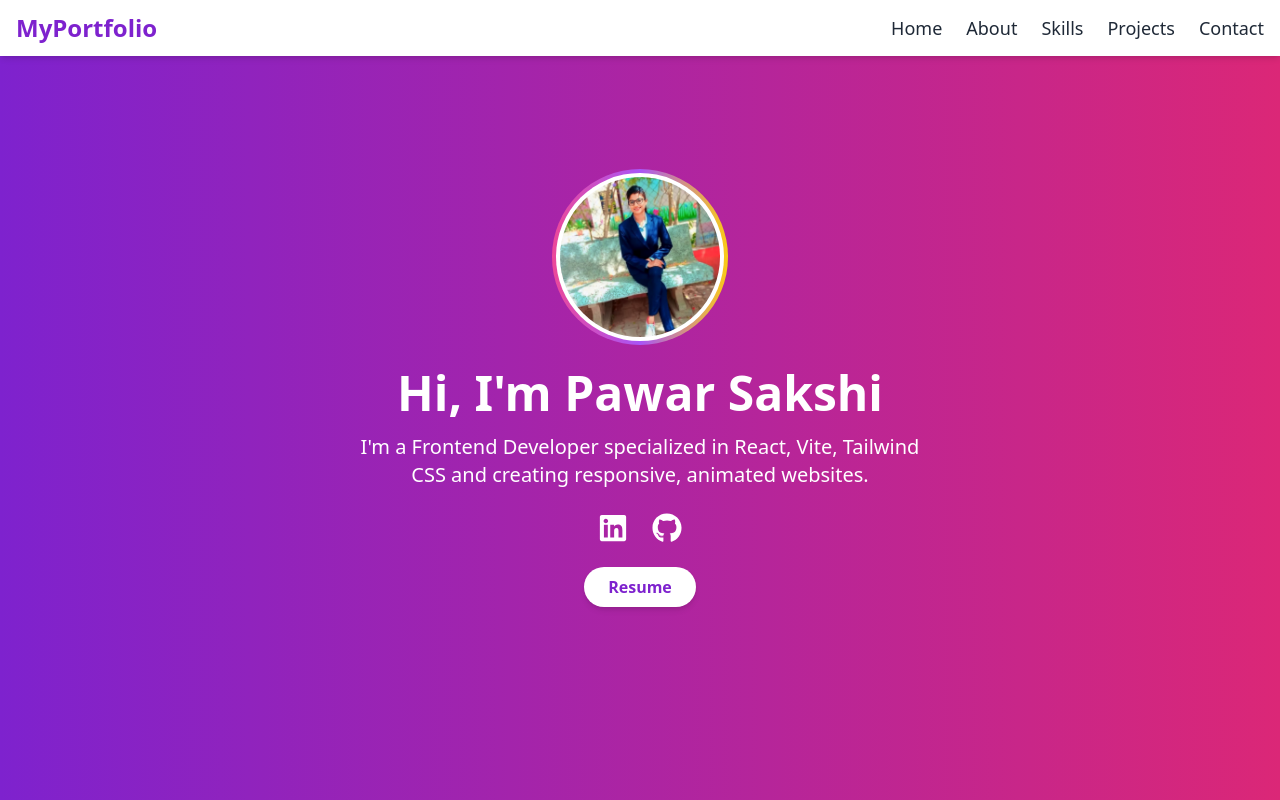
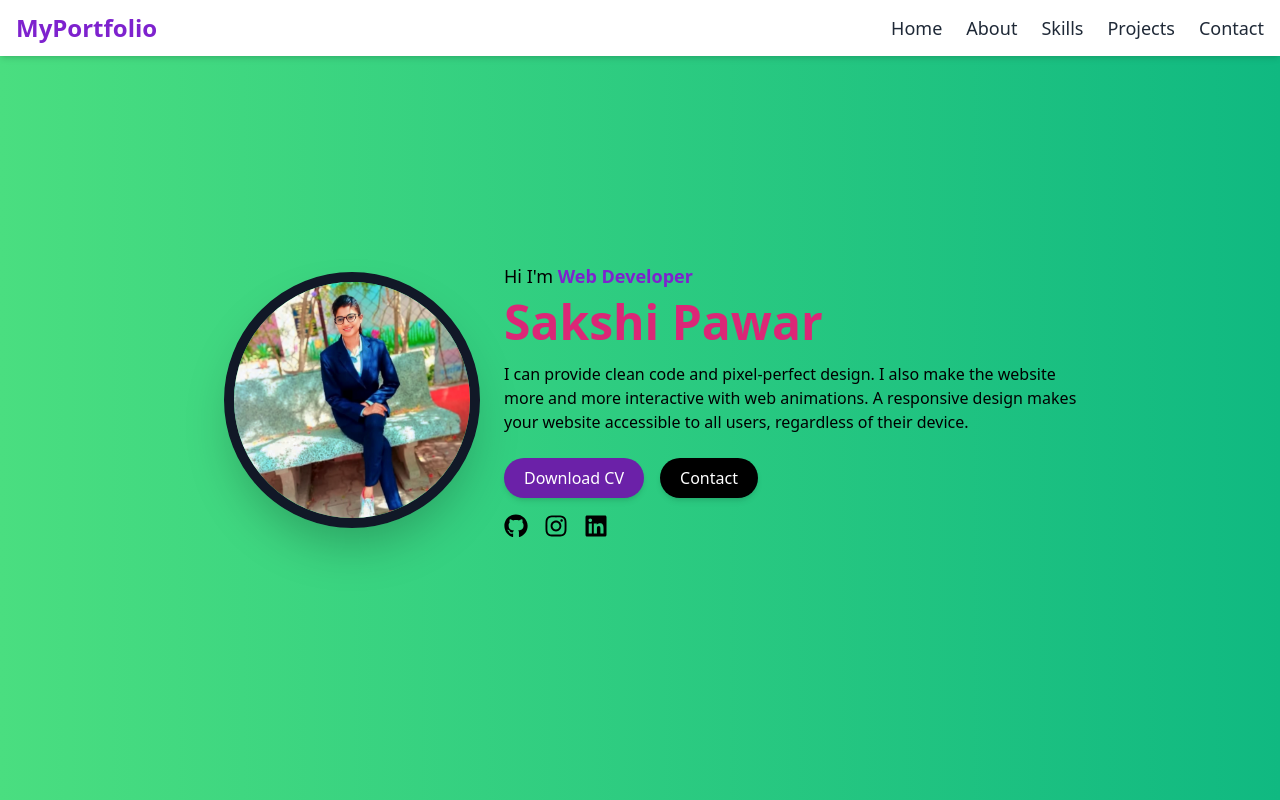
Before and after one commit to sakshiipawar3/myportfolio, a React (Vite) app: page / in a window 1280 px wide. Shown: the top 800 px of the page. Built offline with nearby package versions, Linux system fonts and the light colour scheme; the HTML template or start-up script is replaced by a standard one.

Commit message:
Update Home.jsx layout and content

```diff
--- a/src/components/Home.jsx
+++ b/src/components/Home.jsx
@@ -1,64 +1,62 @@
 import React from 'react';
-import { FaGithub, FaLinkedin } from 'react-icons/fa';
-import profilePic from '../assets/profile.jpg';
+import { FaGithub, FaLinkedin, FaInstagram } from 'react-icons/fa';
+import profilePic from '../assets/profile.jpg'; // Make sure this exists
 
 const Home = () => {
   return (
     <section
       id="home"
-      className="min-h-screen flex flex-col justify-center items-center bg-gradient-to-r from-purple-700 to-pink-600 text-white text-center px-4"
+      className="min-h-screen flex flex-col md:flex-row items-center justify-center px-6 bg-gradient-to-r from-green-400 to-emerald-500 text-white"
     >
-      {/* Profile Picture with Colorful Circle */}
-      <div className="relative w-44 h-44 mb-6">
-        {/* Colorful Circle Animation */}
-        <div className="absolute inset-0 rounded-full bg-gradient-to-r from-pink-500 via-purple-500 to-yellow-400 animate-spin-slow p-1">
-          <div className="bg-white rounded-full w-full h-full flex items-center justify-center">
+      {/* Left - Profile Picture Circle */}
+      <div className="w-64 h-64 rounded-full shadow-2xl border-[10px] border-gray-900 overflow-hidden m-6">
         <img
           src={profilePic}
-              alt="Portfolio"
-              className="w-40 h-40 rounded-full object-cover"
+          alt="Sakshi Pawar"
+          className="w-full h-full object-cover"
         />
       </div>
-        </div>
-      </div>
 
-      {/* Title */}
-      <h1 className="text-5xl font-extrabold mb-4">Hi, I'm Pawar Sakshi</h1>
-
-      {/* Description */}
-      <p className="text-xl max-w-xl mb-6">
-        I'm a Frontend Developer specialized in React, Vite, Tailwind CSS and creating responsive, animated websites.
+      {/* Right - Content */}
+      <div className="text-center md:text-left max-w-xl">
+        <p className="text-black text-lg font-medium mb-2">
+          Hi I'm <span className="text-purple-700 font-semibold">Web Developer</span>
+        </p>
+        <h1 className="text-5xl font-bold text-pink-600 mb-4">Sakshi Pawar</h1>
+        <p className="text-black mb-6">
+          I can provide clean code and pixel-perfect design. I also make the website more and more interactive with web animations. A responsive design makes your website accessible to all users, regardless of their device.
         </p>
 
-      {/* Social Icons */}
-      <div className="flex space-x-6 text-3xl mb-6">
+        {/* Buttons */}
+        <div className="flex gap-4 justify-center md:justify-start mb-4">
           <a
-          href="https://www.linkedin.com/feed"
-          target="_blank"
-          rel="noopener noreferrer"
-          className="hover:text-gray-300 transition duration-300"
+            href="/resume.pdf"
+            download
+            className="bg-purple-800 text-white px-5 py-2 rounded-full shadow-md hover:scale-105 transition"
           >
-          <FaLinkedin />
+            Download CV
           </a>
           <a
-          href="https://github.com/sakshiipawar3"
-          target="_blank"
-          rel="noopener noreferrer"
-          className="hover:text-gray-300 transition duration-300"
+            href="#contact"
+            className="bg-black text-white px-5 py-2 rounded-full shadow-md hover:scale-105 transition"
           >
-          <FaGithub />
+            Contact
           </a>
         </div>
 
-      {/* Resume Button */}
-      <a
-        href="/resume.pdf"
-        target="_blank"
-        rel="noopener noreferrer"
-        className="bg-white text-purple-700 px-6 py-2 rounded-full font-semibold shadow-md hover:bg-gray-100 transition duration-300 mb-6"
-      >
-        Resume
+        {/* Social Icons */}
+        <div className="flex gap-4 justify-center md:justify-start text-black text-2xl">
+          <a href="https://github.com/sakshiipawar3" target="_blank" rel="noreferrer">
+            <FaGithub className="hover:text-gray-800 transition" />
           </a>
+          <a href="https://www.instagram.com/" target="_blank" rel="noreferrer">
+            <FaInstagram className="hover:text-pink-500 transition" />
+          </a>
+          <a href="https://www.linkedin.com/feed" target="_blank" rel="noreferrer">
+            <FaLinkedin className="hover:text-blue-700 transition" />
+          </a>
+        </div>
+      </div>
     </section>
   );
 };
```
Lines whose indentation alone changed are shown as unchanged.
